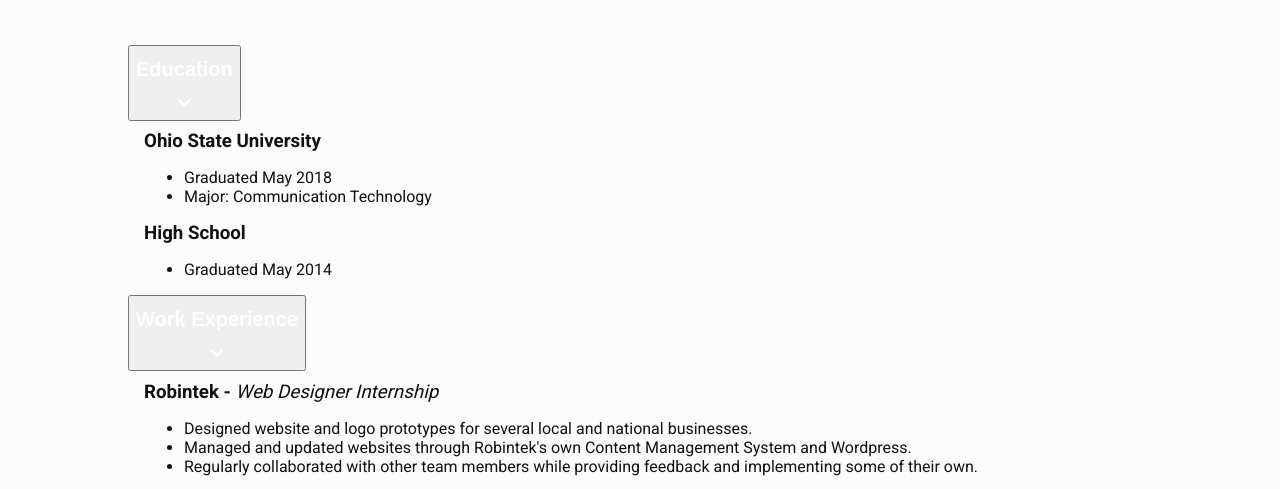
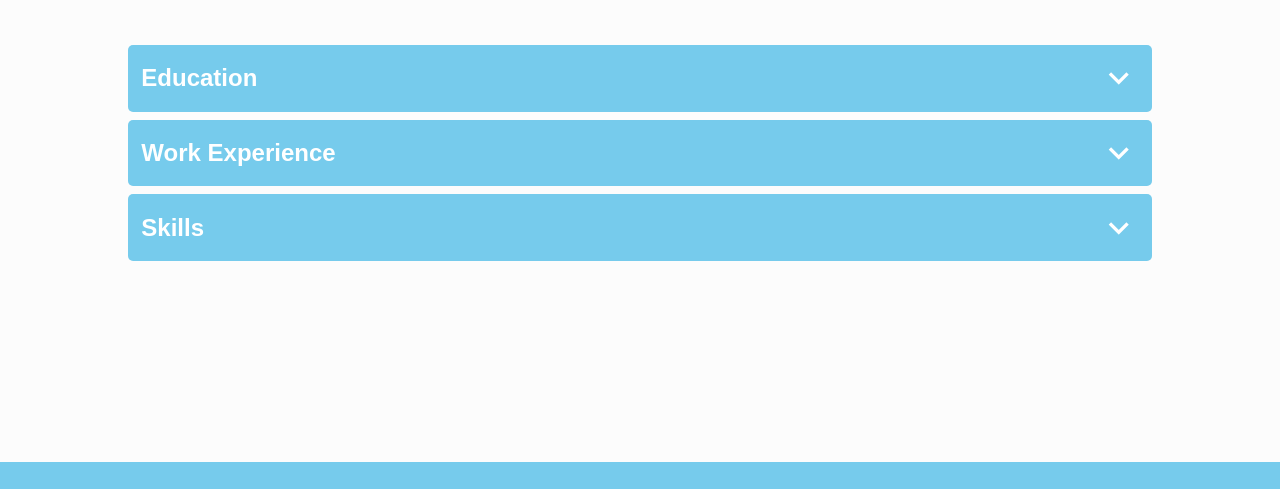
Before and after one commit to palmtopsenpai/palmtopsenpai.github.io, a plain HTML site: page resume.html in a window 1280 px wide. Shown: the part 278-767 px from the top of the page. Drawn offline with Linux system fonts and the light colour scheme.

Commit message:
Added styles for accordian

```diff
--- a/style.css
+++ b/style.css
@@ -191,11 +191,50 @@ footer {
 
 .resume-box {
    margin: 0 1rem;
+   display: inline-block;
+   vertical-align: top;
 }
 
 .job-title {
     font-weight: 400;
     font-style: italic;
+}
+
+.accordian {
+    width: 100%;
+    max-width: 1200px;
+    background-color: #76cbec;
+    border: none;
+    border-radius: 5px;
+    padding: 1em 1em;
+    display: flex;
+    justify-content: space-between;
+    align-items: center;
+    margin-bottom: 0.5rem;
+    margin-left: auto;
+    margin-right: auto;
+    cursor: pointer;
+}
+
+.accordian h2 {
+    font-size: 1.5rem;
+    font-weight: 700;
+    margin: 0;
+}
+
+.accordian i {
+    font-size: 2.5rem;
+    margin: 0;
+}
+
+.accordian-content {
+    width: 100%;
+    max-width: 1200px;
+    overflow: hidden;
+    font-size: 1rem;
+    max-height: 0;
+    margin: 0 auto;
+    transition: max-height 0.3s ease-in-out;
 }
 
 /* Projects */
@@ -235,18 +274,9 @@ footer {
             opacity: 1;}
 }
 
-@keyframes slidein-right {
-    0%      {left: -50px;
-            opacity: 0;}
-    100%    {left: 0;
-            opacity: 1;}
-}
-
-@keyframes slidein-left {
-    0%      {right: 50px;
-            opacity: 0;}
-    100%    {right: 0;
-            opacity: 1;}
+@keyframes fadein {
+    0%      {opacity: 0;}
+    100%    {opacity: 1;}
 }
 
 /* Media */
```
